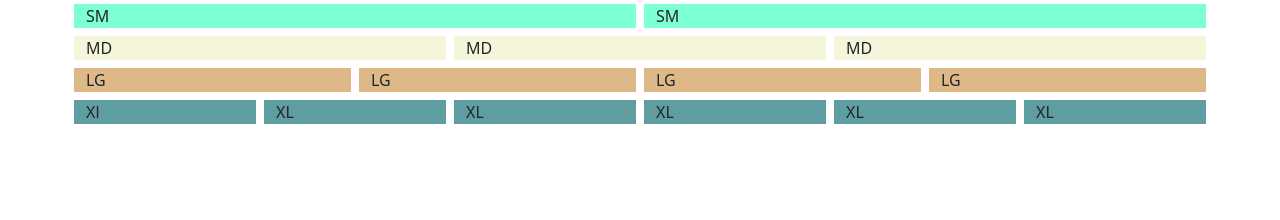
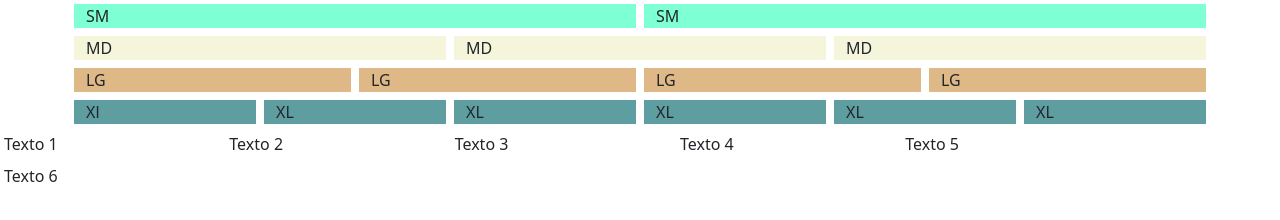
Before and after one commit to HugoHer/responsivegrid_openbootcamp, a plain HTML site: page index.html in a window 1280 px wide. Drawn offline with nearby package versions, Linux system fonts and the light colour scheme.

Commit message:
second commit

```diff
--- a/index.html
+++ b/index.html
@@ -35,6 +35,15 @@
       <div class="col-xl">XL </div>
       <div class="col-xl">XL </div>
   </div>
+  <!-- no entendi el jercicio con la resolucion del problema, no veo donde estan los elementos?-->
+  </div>
+  <div class="row">
+    <div class="col-sm-6 col-md-4 col-lg-3 col-xl-2">Texto 1</div>
+    <div class="col-sm-6 col-md-4 col-lg-3 col-xl-2">Texto 2</div>
+    <div class="col-sm-6 col-md-4 col-lg-3 col-xl-2">Texto 3</div>
+    <div class="col-sm-6 col-md-4 col-lg-3 col-xl-2">Texto 4</div>
+    <div class="col-sm-6 col-md-4 col-lg-3 col-xl-2">Texto 5</div>
+    <div class="col-sm-6 col-md-4 col-lg-3 col-xl-2">Texto 6</div>
   </div>
 </body>
 <script src="https://cdn.jsdelivr.net/npm/bootstrap@5.2.1/dist/js/bootstrap.bundle.min.js"
```
